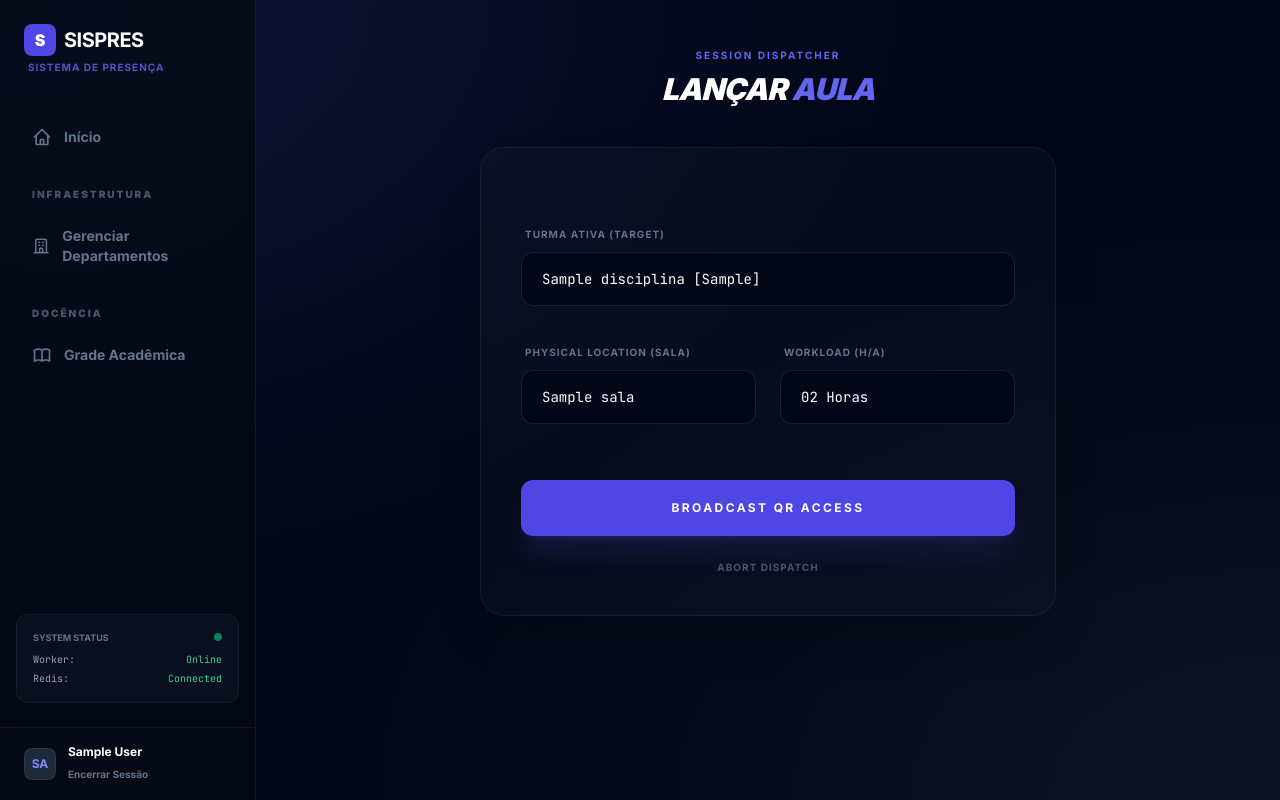
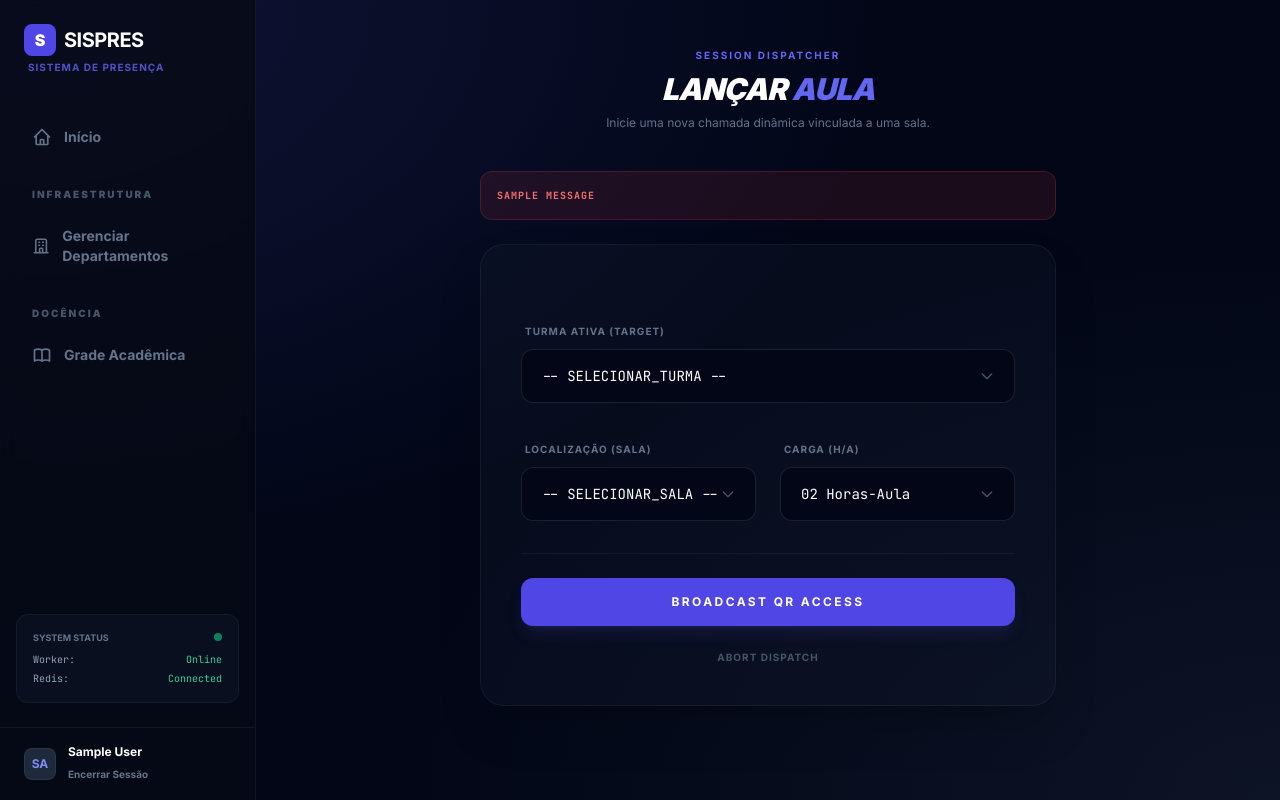
Before and after one commit to danielrp9/sistema-de-frequencia, a Django app: page /classes/lancar/ in a window 1280 px wide. Run offline with Django 5.2, Linux system fonts and the light colour scheme; a user stored in the database is signed in; tables that the repository leaves empty hold one stand-in row (values such as "Sample post"); one stand-in notice (Sample message) is shown; some libraries are stand-ins or nearby versions.

Commit message:
fix(classes): resolve IntegrityError no lançamento de aula e padroniza UI

```diff
--- a/apps_services/core_service/classes/views.py
+++ b/apps_services/core_service/classes/views.py
@@ -5,6 +5,7 @@ from django.http import HttpResponse
 from django.shortcuts import get_object_or_404, render, redirect
 from django.utils import timezone
 from django.contrib.auth.decorators import login_required
+from django.contrib import messages
 from datetime import timedelta
 
 from .models import Aula
@@ -15,8 +16,7 @@ from .serializers import AulaGradeSerializer
 @login_required
 def registrar_aula(request):
     """
-    Cria o registro da aula e redireciona ao Dashboard.
-    A aula agora é gerenciada através de um card de controle no Dashboard.
+    Cria o registro da aula com validação rigorosa de integridade.
     """
     is_professor = getattr(request.user, 'is_professor', False)
     is_admin = request.user.is_superuser
@@ -27,23 +27,33 @@ def registrar_aula(request):
     if request.method == "POST":
         turma_id = request.POST.get('turma')
         sala_id = request.POST.get('sala')
-        peso = int(request.POST.get('peso_aula', 2))
+        peso_str = request.POST.get('peso_aula', '2')
 
-        agora = timezone.localtime()
+        # VALIDAÇÃO DE SEGURANÇA: Impede o IntegrityError do professor
+        if not turma_id or not sala_id:
+            messages.error(request, "ERRO_INTEGRITY: Turma ou Sala não selecionada.")
+            return redirect('registrar_aula')
 
-        # Cria a aula com o horário de início 5 minutos antes para garantir ativação imediata
-        # O redirecionamento para o dashboard impede a criação de duplicatas ao dar F5
-        Aula.objects.create(
-            turma_id=turma_id,
-            sala_id=sala_id,
-            peso_aula=peso,
-            data=agora.date(),
-            horario_inicio=(agora - timedelta(minutes=5)).time(),
-            horario_fim=(agora + timedelta(hours=peso)).time()
-        )
-        return redirect('dashboard')
+        try:
+            peso = int(peso_str)
+            agora = timezone.localtime()
 
-    # Administrador vê todas as turmas, professor vê apenas as suas
+            # Criação do objeto com verificação de existência dos IDs
+            Aula.objects.create(
+                turma_id=int(turma_id),
+                sala_id=int(sala_id),
+                peso_aula=peso,
+                data=agora.date(),
+                horario_inicio=(agora - timedelta(minutes=5)).time(),
+                horario_fim=(agora + timedelta(hours=peso)).time()
+            )
+            messages.success(request, "SESSION_CREATED: Chamada inicializada com sucesso.")
+            return redirect('dashboard')
+        except (ValueError, TypeError) as e:
+            messages.error(request, f"ERRO_DATA: Dados inválidos fornecidos ({e}).")
+            return redirect('registrar_aula')
+
+    # Filtro de Turmas
     if request.user.is_superuser:
         minhas_turmas = Turma.objects.filter(ativa=True)
     else:
@@ -58,16 +68,15 @@ def registrar_aula(request):
 
 @login_required
 def visualizar_qr_code(request, aula_id):
-    """Gera o token dinâmico do QR Code para uma aula existente. Não cria novos registros."""
     aula = get_object_or_404(Aula, pk=aula_id)
 
     if not request.user.is_superuser:
         is_dono_aula = (aula.turma.professor.user == request.user)
         if not is_dono_aula:
-            return HttpResponse("Acesso negado: Você não tem permissão para esta chamada.", status=403)
+            return HttpResponse("Acesso negado: Permissão insuficiente.", status=403)
 
     if not aula.is_ativa():
-        return HttpResponse(f"Chamada inativa. (Horário: {aula.horario_inicio} - {aula.horario_fim})", status=403)
+        return HttpResponse(f"Chamada expirada.", status=403)
 
     agora = timezone.now()
     if agora > (aula.last_token_update + timedelta(seconds=30)):
@@ -79,7 +88,7 @@ def visualizar_qr_code(request, aula_id):
     protocol = 'https' if request.is_secure() else 'http'
     url_base = f"{protocol}://{host}"
 
-    dados_qr = f"{url_base}/presence/registrar/?id={aula.id}&token={aula.token_qr}"
+    dados_qr = f"{url_base}/presenca/registrar/?id={aula.id}&token={aula.token_qr}"
 
     qr = qrcode.QRCode(version=1, box_size=10, border=4)
     qr.add_data(dados_qr)
@@ -99,8 +108,7 @@ def registrar_presenca_camera(request):
 @login_required
 def encerrar_aula(request, aula_id):
     aula = get_object_or_404(Aula, pk=aula_id)
-    is_autorizado = request.user.is_superuser or (aula.turma.professor.user == request.user)
-    if is_autorizado:
+    if request.user.is_superuser or (aula.turma.professor.user == request.user):
         aula.encerrada_manualmente = True
         aula.save()
     return redirect('dashboard')
@@ -108,8 +116,7 @@ def encerrar_aula(request, aula_id):
 @login_required
 def relatorio_presenca_disciplina(request, turma_id):
     turma = get_object_or_404(Turma, pk=turma_id)
-    is_autorizado = request.user.is_superuser or (turma.professor.user == request.user)
-    if not is_autorizado:
+    if not (request.user.is_superuser or (turma.professor.user == request.user)):
         return HttpResponse("Acesso negado.", status=403)
 
     aulas = Aula.objects.filter(turma=turma).order_by('data')
@@ -118,6 +125,7 @@ def relatorio_presenca_disciplina(request, turma_id):
     serializer = AlunoRelatorioSerializer(alunos, many=True, context={'disciplina': turma.disciplina})
 
     return render(request, 'classes/relatorio_disciplina.html', {
+        'disciplina': turma.disciplina, # Corrigido para bater com o template
         'turma': turma,
         'colunas_datas': colunas_datas,
         'lista_presenca': serializer.data
--- a/apps_services/core_service/templates/classes/form_aula.html
+++ b/apps_services/core_service/templates/classes/form_aula.html
@@ -5,40 +5,70 @@
     <header class="mb-10 text-center">
         <p class="text-[10px] font-bold text-indigo-500 uppercase tracking-[0.2em] mb-2">Session Dispatcher</p>
         <h1 class="text-3xl font-black text-white tracking-tight uppercase italic">Lançar <span class="text-indigo-500">Aula</span></h1>
+        <p class="text-slate-500 text-xs font-medium mt-2">Inicie uma nova chamada dinâmica vinculada a uma sala.</p>
     </header>
+
+    {% if messages %}
+        {% for message in messages %}
+            <div class="mb-6 p-4 rounded-xl bg-red-500/10 border border-red-500/20 text-red-400 text-[10px] mono font-bold uppercase tracking-widest">
+                {{ message }}
+            </div>
+        {% endfor %}
+    {% endif %}
 
     <form method="post" class="bg-slate-900/40 p-8 md:p-10 rounded-3xl border border-white/5 shadow-2xl space-y-8">
         {% csrf_token %}
 
+        <!-- Turma -->
         <div class="space-y-2">
             <label class="text-[10px] font-bold text-slate-500 uppercase tracking-widest ml-1">Turma Ativa (Target)</label>
-            <select name="turma" class="w-full bg-slate-950 border border-white/10 rounded-xl px-5 py-4 text-sm text-white focus:border-indigo-500/50 appearance-none mono">
+            <div class="relative">
+                <select name="turma" required class="w-full bg-slate-950 border border-white/10 rounded-xl px-5 py-4 text-sm text-white focus:border-indigo-500/50 appearance-none cursor-pointer mono">
+                    <option value="" disabled selected>-- SELECIONAR_TURMA --</option>
                     {% for turma in minhas_turmas %}
                         <option value="{{ turma.id }}">{{ turma.disciplina.nome }} [{{ turma.semestre }}]</option>
                     {% endfor %}
                 </select>
+                <div class="absolute inset-y-0 right-5 flex items-center pointer-events-none text-slate-600">
+                    <svg class="h-4 w-4" fill="none" stroke="currentColor" viewBox="0 0 24 24"><path stroke-linecap="round" stroke-linejoin="round" stroke-width="2" d="M19 9l-7 7-7-7" /></svg>
+                </div>
+            </div>
         </div>
 
         <div class="grid grid-cols-1 md:grid-cols-2 gap-6">
+            <!-- Sala -->
             <div class="space-y-2">
-                <label class="text-[10px] font-bold text-slate-500 uppercase tracking-widest ml-1">Physical Location (Sala)</label>
-                <select name="sala" class="w-full bg-slate-950 border border-white/10 rounded-xl px-5 py-4 text-sm text-white focus:border-indigo-500/50 appearance-none mono">
+                <label class="text-[10px] font-bold text-slate-500 uppercase tracking-widest ml-1">Localização (Sala)</label>
+                <div class="relative">
+                    <select name="sala" required class="w-full bg-slate-950 border border-white/10 rounded-xl px-5 py-4 text-sm text-white focus:border-indigo-500/50 appearance-none cursor-pointer mono">
+                        <option value="" disabled selected>-- SELECIONAR_SALA --</option>
                         {% for sala in salas %}
                             <option value="{{ sala.id }}">{{ sala.nome }}</option>
                         {% endfor %}
                     </select>
+                    <div class="absolute inset-y-0 right-5 flex items-center pointer-events-none text-slate-600">
+                        <svg class="h-4 w-4" fill="none" stroke="currentColor" viewBox="0 0 24 24"><path stroke-linecap="round" stroke-linejoin="round" stroke-width="2" d="M19 9l-7 7-7-7" /></svg>
                     </div>
-            <div class="space-y-2">
-                <label class="text-[10px] font-bold text-slate-500 uppercase tracking-widest ml-1">Workload (H/A)</label>
-                <select name="peso_aula" class="w-full bg-slate-950 border border-white/10 rounded-xl px-5 py-4 text-sm text-white focus:border-indigo-500/50 appearance-none mono">
-                    <option value="2">02 Horas</option>
-                    <option value="4">04 Horas</option>
-                </select>
                 </div>
             </div>
 
-        <div class="pt-6">
-            <button type="submit" class="w-full py-5 bg-indigo-600 hover:bg-indigo-500 text-white rounded-xl font-bold text-xs uppercase tracking-[0.2em] shadow-xl shadow-indigo-900/30 transition-all">
+            <!-- Peso -->
+            <div class="space-y-2">
+                <label class="text-[10px] font-bold text-slate-500 uppercase tracking-widest ml-1">Carga (H/A)</label>
+                <div class="relative">
+                    <select name="peso_aula" class="w-full bg-slate-950 border border-white/10 rounded-xl px-5 py-4 text-sm text-white focus:border-indigo-500/50 appearance-none mono">
+                        <option value="2">02 Horas-Aula</option>
+                        <option value="4">04 Horas-Aula</option>
+                    </select>
+                    <div class="absolute inset-y-0 right-5 flex items-center pointer-events-none text-slate-600">
+                        <svg class="h-4 w-4" fill="none" stroke="currentColor" viewBox="0 0 24 24"><path stroke-linecap="round" stroke-linejoin="round" stroke-width="2" d="M19 9l-7 7-7-7" /></svg>
+                    </div>
+                </div>
+            </div>
+        </div>
+
+        <div class="pt-6 border-t border-white/5">
+            <button type="submit" class="w-full py-4 bg-indigo-600 hover:bg-indigo-500 text-white rounded-xl font-bold text-xs uppercase tracking-[0.2em] shadow-lg shadow-indigo-900/30 transition-all">
                 Broadcast QR Access
             </button>
             <a href="{% url 'dashboard' %}" class="block text-center mt-6 text-[10px] font-bold text-slate-600 uppercase tracking-widest hover:text-white transition-colors">Abort Dispatch</a>
```
Lines whose indentation alone changed are shown as unchanged.
